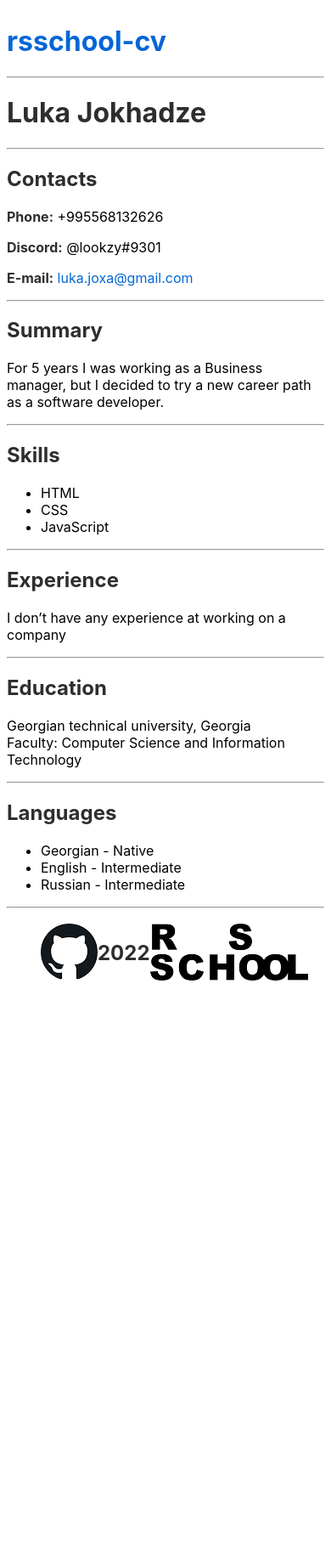
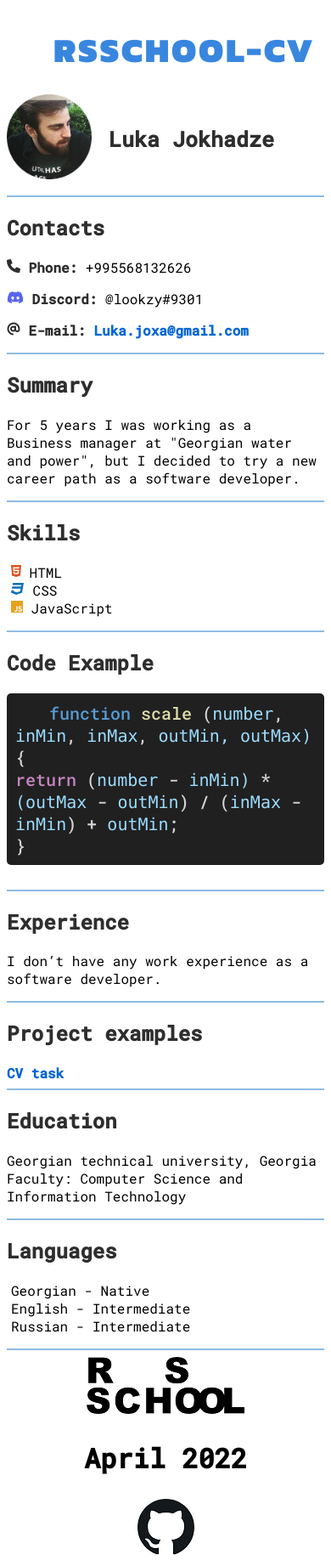
Before and after one commit to lookzyy/rsschool-cv, a plain HTML site: page index.html in a window 390 px wide. Shown: the whole page at 85% size. Before the commit the page ends 1168 px from the top, so only its background shows below. Drawn offline with Linux system fonts and the light colour scheme.

Commit message:
feat(cross-check):add new features to cv

```diff
--- a/css/style.css
+++ b/css/style.css
@@ -1,12 +1,13 @@
-@import url('https://fonts.googleapis.com/css2?family=Montserrat:wght@100;400&display=swap');
+@import url('https://fonts.googleapis.com/css2?family=Montserrat:wght@100;400&family=Roboto+Mono:wght@100;200;300;400;500&family=Tinos:ital,wght@0,400;0,700;1,400&display=swap');
+@import url('https://fonts.googleapis.com/css2?family=Kanit:wght@900&display=swap');
+
 
 * {
-  /* font-family: -apple-system, BlinkMacSystemFont, 'Segoe UI', Roboto, Oxygen, Ubuntu, Cantarell, 'Open Sans', 'Helvetica Neue', sans-serif; */
-
-  font-family: -apple-system, BlinkMacSystemFont, "Segoe UI", Helvetica, Arial, sans-serif, "Apple Color Emoji", "Segoe UI Emoji", "Segoe UI Symbol";
+  font-family: 'Roboto Mono', monospace, sans-serif;
+  overflow-x: hidden;
 }
 
-.main {
+.main-div {
   display: flex;
   align-items: center;
   justify-content: center;
@@ -27,20 +28,324 @@ b {
   color: rgb(46, 46, 46);
 }
 
-.info {
-  list-style-type: none;
-}
-
+.info,
 .experience {
   list-style-type: none;
 }
 
-.footer-div {
+footer {
+  width: 1215px;
+}
+
+.footer-nav {
+  width: 100%;
   display: flex;
-  justify-content: space-around;
-  margin: 10px 40px;
+  justify-content: space-between;
+  align-items: center;
 }
 
 footer img {
   max-height: 100%;
 }
+
+footer h2 {
+  color: black;
+  font-size: 2rem;
+}
+
+.code-box {
+  padding: 10px;
+  border: 2px;
+  border-radius: 5px;
+  background-color: rgb(32, 32, 32);
+}
+
+code {
+  font-family: Consolas;
+  margin-left: 40px;
+  font-size: 20px;
+  font-weight: 500;
+  color: #9cdcfe;
+  text-indent: -25px;
+}
+
+.code-box .func-color {
+  color: #579dd6;
+}
+
+.code-box .scale-color {
+  color: #dcdcaa;
+}
+
+.code-box .return-color {
+  color: #c586c0;
+}
+
+.code-box .white-text,
+.white-text-1 {
+  color: #d4d4d4;
+}
+
+hr {
+  border: 0.5px solid #579dd6ad;
+}
+
+h1 a {
+  font-family: 'Kanit', sans-serif;
+  font-weight: 900;
+  text-decoration: none;
+  color: #3986df;
+  font-size: 3rem;
+  letter-spacing: 3px;
+}
+
+.skills-ul {
+  list-style-type: none;
+  margin-left: -35px;
+}
+
+i {
+  color: rgb(46, 46, 46);
+}
+
+.fab.fa-discord {
+  color: rgb(88, 101, 242);
+}
+
+.fa-brands.fa-html5 {
+  color: #e54e20
+}
+
+.fa-brands.fa-css3 {
+  color: #1471b6
+}
+
+.fa-brands.fa-js {
+  color: #e5a221
+}
+
+.languages-ul {
+  margin-left: -35px;
+}
+
+#Luka-Jokhadze {
+  font-size: 25px;
+  padding: 15px 0 30px 20px;
+}
+
+.mypic {
+  width: 100px;
+  height: 100px;
+  float: left;
+}
+
+.mail,
+.cvtask {
+  font-weight: bold;
+}
+
+@media only screen and (max-width : 1215px) {
+  footer {
+    width: 100%;
+  }
+}
+
+@media only screen and (max-width : 1168px) {
+  footer {
+    width: 100%;
+  }
+}
+
+@media only screen and (max-width : 1068px) {
+  footer {
+    width: 100%;
+  }
+}
+
+@media only screen and (max-width : 968px) {
+  footer {
+    width: 100%;
+  }
+}
+
+@media only screen and (max-width : 868px) {
+  footer {
+    width: 100%;
+  }
+}
+
+@media only screen and (max-width : 768px) {
+  footer {
+    width: 100%;
+  }
+}
+
+@media only screen and (max-width : 668px) {
+  footer {
+    width: 100%;
+  }
+}
+
+@media only screen and (max-width : 568px) {
+  footer {
+    width: 100%;
+  }
+}
+
+@media only screen and (max-width : 420px) {
+  footer {
+    width: 100%;
+  }
+
+  .footer-nav {
+    width: 100%;
+    display: flex;
+    flex-direction: column-reverse;
+  }
+
+  header {
+    width: 100%;
+  }
+
+  h1 a {
+    font-family: 'Kanit', sans-serif;
+    font-weight: 900;
+    text-decoration: none;
+    color: #3986df;
+    font-size: 2.5rem;
+    letter-spacing: 3px;
+    padding-left: 55px;
+  }
+}
+
+@media only screen and (max-width : 380px) {
+  footer {
+    width: 100%;
+  }
+
+  .footer-nav {
+    width: 100%;
+    display: flex;
+    flex-direction: column-reverse;
+  }
+
+  header {
+    width: 100%;
+  }
+
+  h1 a {
+    font-family: 'Kanit', sans-serif;
+    font-weight: 900;
+    text-decoration: none;
+    color: #3986df;
+    font-size: 2.2rem;
+    letter-spacing: 3px;
+    padding-left: 35px;
+  }
+}
+
+
+@media only screen and (max-width : 330px) {
+  footer {
+    width: 100%;
+  }
+
+  .footer-nav {
+    width: 100%;
+    display: flex;
+    flex-direction: column-reverse;
+  }
+
+  header {
+    width: 100%;
+  }
+
+  .mypic {
+    float: none;
+    padding-left: 90px;
+  }
+
+  #Luka-Jokhadze {
+    padding: 0 0 0 50px;
+  }
+
+  h1 a {
+    font-family: 'Kanit', sans-serif;
+    font-weight: 900;
+    text-decoration: none;
+    color: #3986df;
+    font-size: 2.2rem;
+    letter-spacing: 3px;
+    padding-left: 1px;
+  }
+
+}
+
+@media only screen and (max-width : 293px) {
+  footer {
+    width: 100%;
+  }
+
+  .footer-nav {
+    width: 100%;
+    display: flex;
+    flex-direction: column-reverse;
+  }
+
+  header {
+    width: 100%;
+  }
+
+  .mypic {
+    float: none;
+    padding-left: 70px;
+  }
+
+  #Luka-Jokhadze {
+    padding: 0 0 0 20px;
+  }
+
+  h1 a {
+    font-family: 'Kanit', sans-serif;
+    font-weight: 900;
+    text-decoration: none;
+    color: #3986df;
+    font-size: 2rem;
+    letter-spacing: 3px;
+  }
+}
+
+@media only screen and (max-width : 270px) {
+  footer {
+    width: 100%;
+  }
+
+  .footer-nav {
+    width: 100%;
+    display: flex;
+    flex-direction: column-reverse;
+  }
+
+  header {
+    width: 100%;
+  }
+
+  .mypic {
+    float: none;
+    padding-left: 60px;
+  }
+
+  #Luka-Jokhadze {
+    padding: 0 0 0 20px;
+  }
+
+  h1 a {
+    font-family: 'Kanit', sans-serif;
+    font-weight: 900;
+    text-decoration: none;
+    color: #3986df;
+    font-size: 1.6rem;
+    letter-spacing: 3px;
+    padding-left: 15px;
+  }
+}
--- a/index.html
+++ b/index.html
@@ -13,58 +13,75 @@
 </head>
 
 <body>
-  <div class="main">
-    <div class="container">
-      <h1><a class="rsschool-cv" href="https://lookzyy.github.io/rsschool-cv">rsschool-cv</a></h1>
-      <hr>
-      <h1 id="Luka-Jokhadze">Luka Jokhadze</h1>
+  <div class="main-div">
+    <header>
+      <h1><a class="rsschool-cv" href="https://lookzyy.github.io/rsschool-cv">RSSCHOOL-CV</a></h1>
+    </header>
+    <main>
+      <img src="/img/mypic.png" alt="Mypicture" class="mypic">
+      <h2 id="Luka-Jokhadze">Luka Jokhadze</h2>
       <hr>
       <h2 id="contacts">Contacts</h2>
-      <p><b>Phone:</b> +995568132626
+      <p><i class="fa-solid fa-phone"></i><b> Phone:</b> +995568132626
       </p>
-      <p><b>Discord:</b> @lookzy#9301
+      <p><i class="fab fa-discord"></i><b> Discord:</b> @lookzy#9301
       </p>
-      <p><b>E-mail:</b> <a href="mailto:luka.joxa@gmail.com">luka.joxa@gmail.com</a></p>
+      <p><i class="fa-solid fa-at"></i><b> E-mail:</b> <a href="mailto:Luka.joxa@gmail.com"
+          class="mail">Luka.joxa@gmail.com</a></p>
       <hr>
       <h2 id="summary">Summary</h2>
-      <p>For 5 years I was working as a Business manager, but I decided to try a new career path
+      <p>For 5 years I was working as a Business manager at "Georgian water and power", but I decided to try a new
+        career path
         as a software developer.</p>
       <hr>
       <h2 id="skills">Skills</h2>
-      <ul>
-        <li>HTML</li>
-        <li>CSS</li>
-        <li>JavaScript</li>
+      <ul class="skills-ul">
+        <li> <i class="fa-brands fa-html5"></i> HTML</li>
+        <li> <i class="fa-brands fa-css3"></i> CSS</li>
+        <li> <i class="fa-brands fa-js"></i> JavaScript</li>
       </ul>
       <hr>
+      <h2>Code Example</h2>
+
+      <div class="code-box">
+        <code>
+        <span class="func-color">function</span>  <span class="scale-color">scale</span> <span class="white-text">(</span>number<span class="white-text">,</span> inMin<span class="white-text">,</span> inMax<span class="white-text">,</span> outMin<span class="white-text"></span>, outMax<span class="white-text"></span>) <span class="white-text">{</span><br>
+          <span class="return-color">return</span> <span class="white-text">(</span>number <span class="white-text">-</span> inMin<span class="white-text"></span>) <span class="white-text">*</span> <span class="white-text"></span>(outMax <span class="white-text">-</span> outMin<span class="white-text">)</span> <span class="white-text">/</span> <span class="white-text">(</span>inMax <span class="white-text">-</span> inMin<span class="white-text">)</span> <span class="white-text">+</span> outMin<span class="white-text">;</span> <br>
+          <span class="white-text-1">}</span>
+        </code>
+      </div>
+      <br>
+      <hr>
       <h2 id="experience">Experience</h2>
-      <p>I don’t have any experience at working on a company</p>
+      <p>I don’t have any work experience as a software developer.</p>
+      <hr>
+      <h2>Project examples</h2>
+      <a href="https://lookzyy.github.io/rsschool-cv/" class="cvtask">CV task</a>
       <hr>
       <h2 id="education">Education</h2>
       <p>Georgian technical university, Georgia<br />
         Faculty: Computer Science and Information Technology<br />
         <hr>
       <h2 id="languages">Languages</h2>
-      <ul>
+      <ul class="languages-ul">
         <li>Georgian - Native</li>
         <li>English - Intermediate </li>
         <li>Russian - Intermediate </li>
       </ul>
       <hr>
-    </div>
-  </div>
-  <footer>
-    <div class="footer-logos">
-      <div class="footer-div">
+    </main>
+    <footer>
+      <nav class="footer-nav">
         <a href="http://github.com/lookzyy" target="_blank">
           <img class="footer-logo" src="img/github.png" alt="github_logo">
         </a>
-        <h2>2022</h2>
+        <h2>April 2022</h2>
         <a href="https://app.rs.school/" target="_blank">
           <img class="footer-logo" src="img/logo-rsschool3.png" alt="rs_school_logo">
         </a>
-      </div>
-  </footer>
+      </nav>
+    </footer>
+  </div>
 </body>
 
 </html>
```
Also changed, not shown: img/mypic.png (added).
